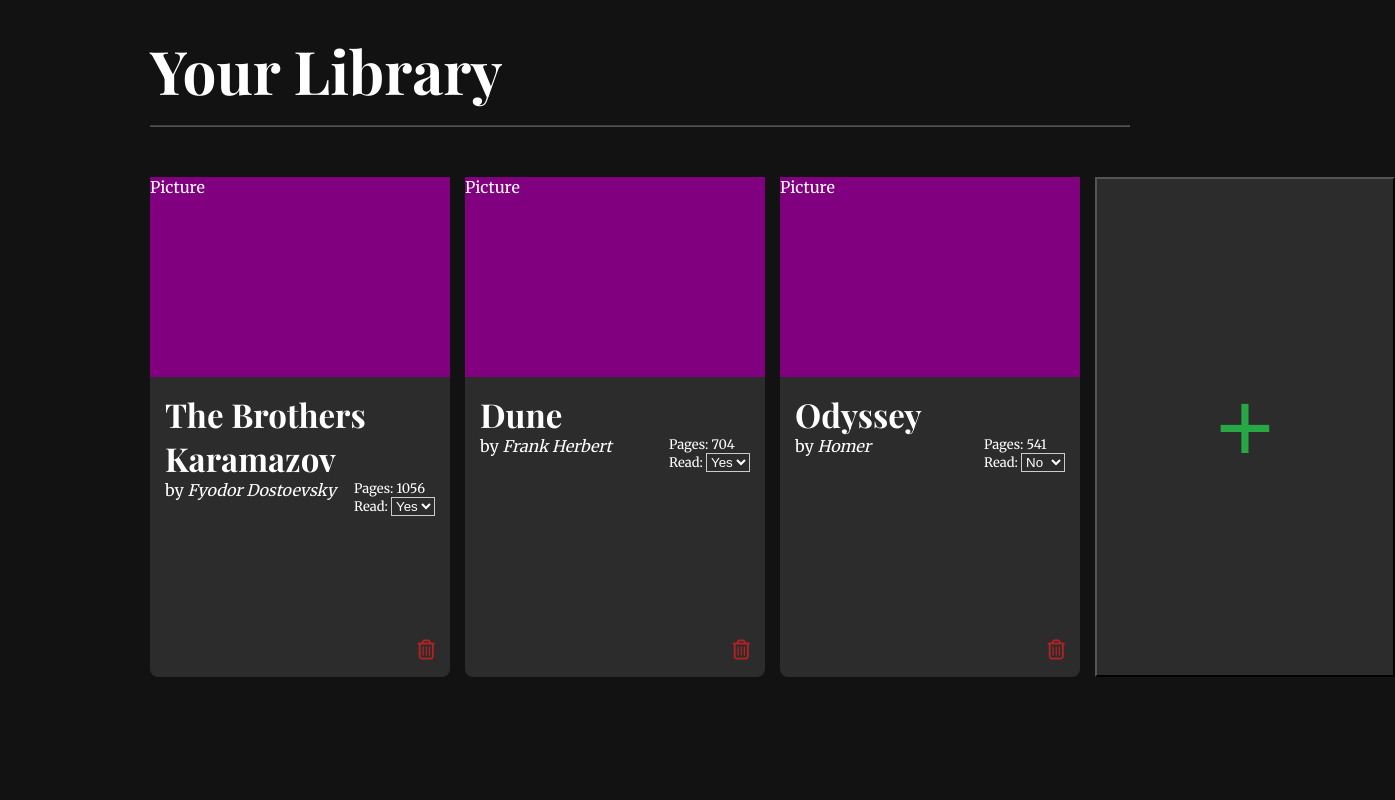
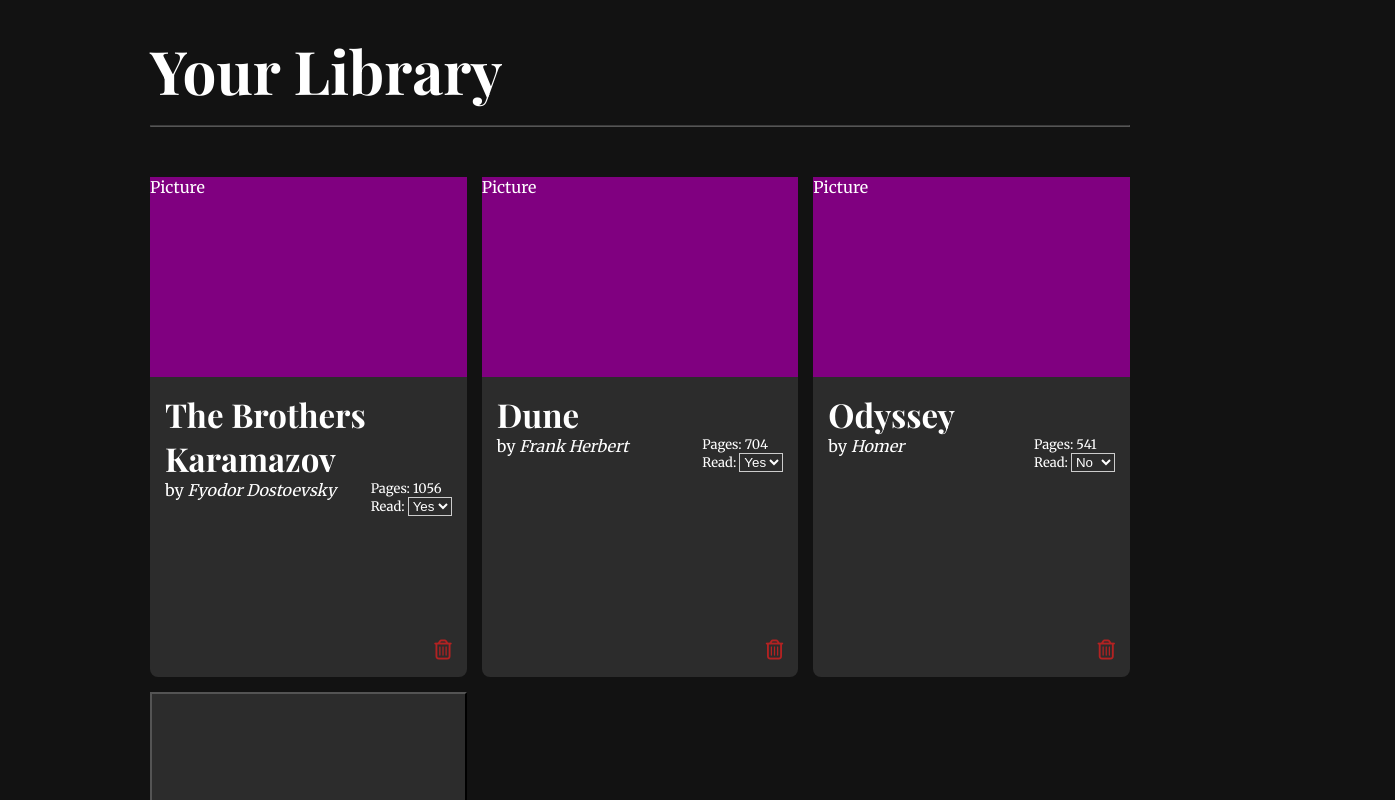
Before and after one commit to ca-selim/TOP-Projects, a plain HTML site: page javascript/library/index.html in a window 1280 px wide. Shown: the top 800 px of the page, 1395 px wide, since content can reach past the window. Drawn offline with nearby package versions, Linux system fonts and the light colour scheme; a web font is replaced by a local one.

Commit message:
adjusted card width

```diff
--- a/javascript/library/styles.css
+++ b/javascript/library/styles.css
@@ -27,6 +27,7 @@
 
 #addButton{
     font-size: 100px;
+    width: 100%;
     color: #28A745
 }
 
@@ -167,13 +168,14 @@
 }
 
 .book-card {
-    width: 300px;
+    width: 100%;
     height: 500px;
     background-color: #2c2c2c;
     color: white;
     display: grid;
     grid-template-rows: auto 1fr;
     border-radius: 8px;
+    align-self: stretch;
   }
 
 .book-card #bookcardContent{
@@ -195,7 +197,7 @@
 }
 
 #filler{
-    width: 300px;
+    width: 100%;
     height: 200px;
     background-color: purple;
 }
@@ -207,6 +209,6 @@
 
 #shelf{
     display: grid;
-    grid-template-columns: repeat(4, 1fr);
+    grid-template-columns: repeat(3, 1fr);
     gap: 15px;
 }
```
